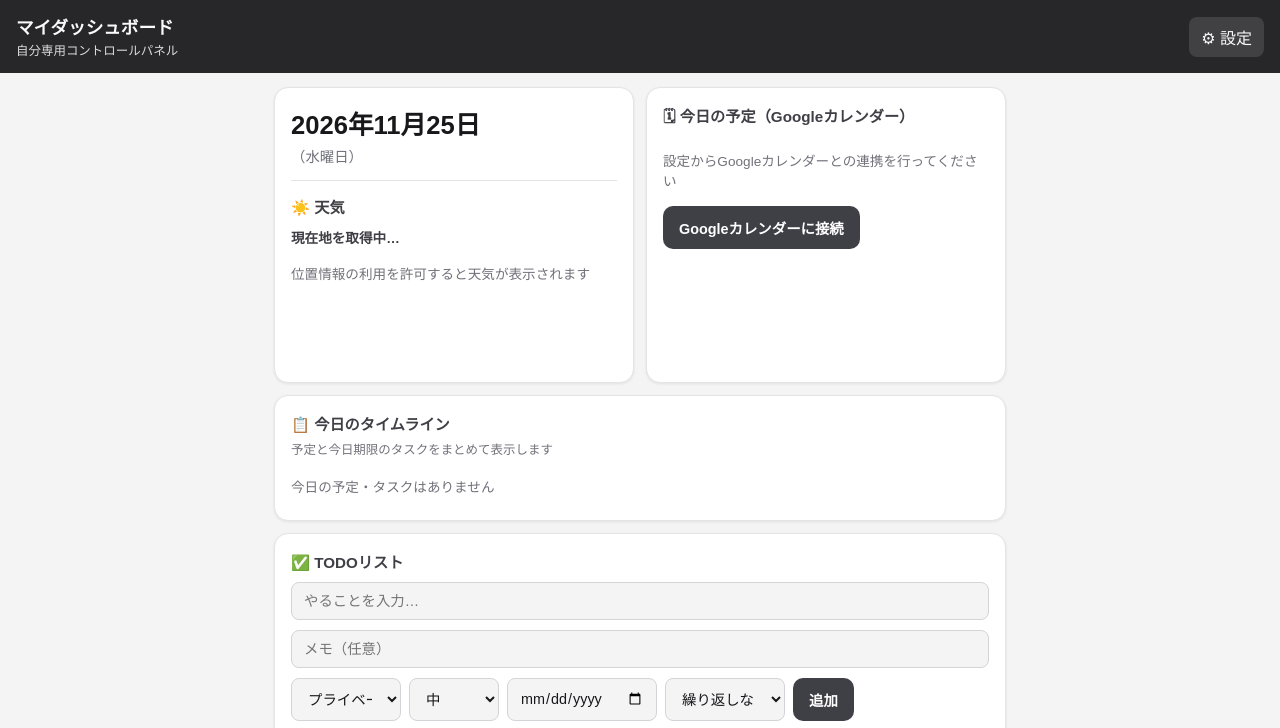
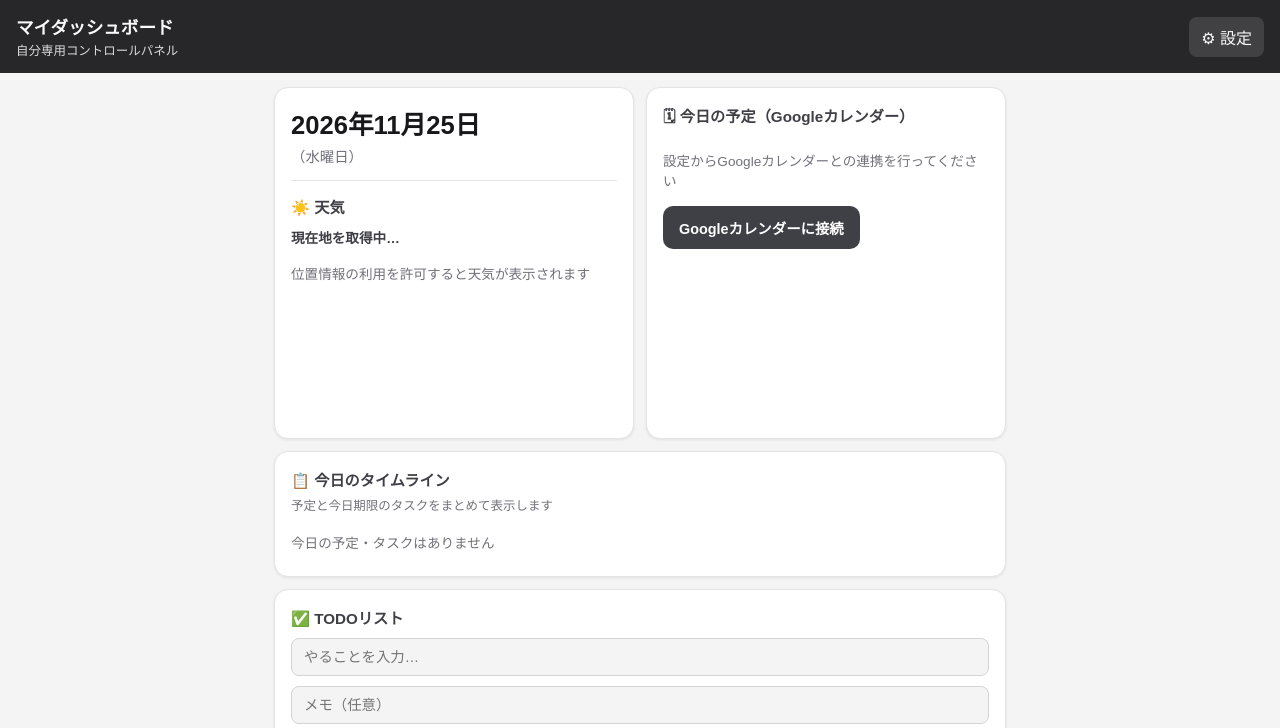
Before and after one commit to hayayoshi06/my-dashboard, a plain HTML site: page index.html in a window 1280 px wide. Shown: the top 728 px of the page. Drawn offline with Linux system fonts and the light colour scheme.

Commit message:
天気・今日の予定カードの高さを調整し、天気アドバイスでスクロールが出ないようにする
Co-Authored-By: Claude Sonnet 5 <noreply@anthropic.com>

```diff
--- a/index.html
+++ b/index.html
@@ -26,7 +26,7 @@ body { font-family: 'Hiragino Sans', 'Hiragino Kaku Gothic ProN', 'Noto Sans JP'
 
 .container { max-width: 760px; margin: 0 auto; padding: 14px; display: grid; gap: 12px; }
 .row-2col { display: grid; grid-template-columns: repeat(auto-fit, minmax(220px, 1fr)); gap: 12px; }
-.row-2col .card { margin: 0; height: 296px; overflow-y: auto; }
+.row-2col .card { margin: 0; height: 352px; overflow-y: auto; }
 .cards-flow .card { margin-bottom: 12px; }
 .cards-flow .card:last-child { margin-bottom: 0; }
 
```
